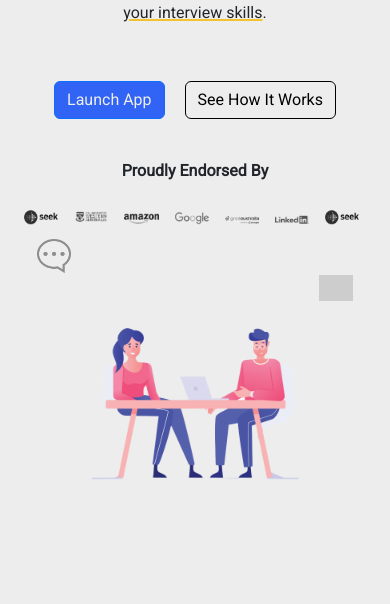
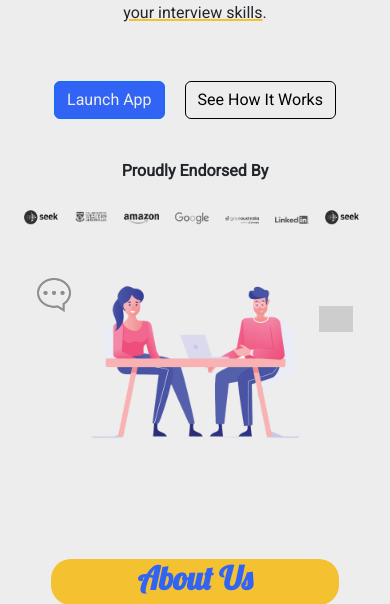
Before and after one commit to uwaysm/Job-Interview-Simulator, a Flask app: page / in a window 390 px wide. Shown: the part 600-1204 px from the top of the page. Run offline with Flask 3, Linux system fonts and the light colour scheme; grey boxes are pictures that could not be loaded.

Commit message:
cleaned up chat_logs.html, vertically centered video, chat bubbles are now correct size

```diff
--- a/static/css/landing.css
+++ b/static/css/landing.css
@@ -241,7 +241,7 @@
     text-align: center;
   }
 
-  .popup, #video-modal {
+  .popup, #video-modal, .video-container {
     width: 100%;
     height: 100%;
     border-radius: 0;
@@ -254,4 +254,13 @@
   .infinite-carousel-item > img {
     width: 100%;
   }
+
+  #chat-bubble-1 {
+    margin-bottom: 8em;
+  }
+
+  #chat-bubble-2{
+    margin-bottom: 5em;
+  }
+
 }
--- a/templates/landing.html
+++ b/templates/landing.html
@@ -2,18 +2,18 @@
 <html lang="en">
 
 <head>
-    <meta charset="UTF-8" >
-    <meta name="viewport" content="width=device-width, initial-scale=1.0" >
+    <meta charset="UTF-8">
+    <meta name="viewport" content="width=device-width, initial-scale=1.0">
     <title>GetHired.ai</title>
     <!-- Latest compiled and minified CSS -->
-    <link href="https://cdn.jsdelivr.net/npm/bootstrap@5.2.3/dist/css/bootstrap.min.css" rel="stylesheet" >
+    <link href="https://cdn.jsdelivr.net/npm/bootstrap@5.2.3/dist/css/bootstrap.min.css" rel="stylesheet">
     <!-- Latest compiled JavaScript -->
     <script src="https://cdn.jsdelivr.net/npm/bootstrap@5.2.3/dist/js/bootstrap.bundle.min.js"></script>
     <script src="https://ajax.googleapis.com/ajax/libs/jquery/3.6.3/jquery.min.js"></script>
     <script src="../static/js/landing.js"></script>
-    <link href="../static/css/login.css" rel="stylesheet" type="text/css" >
-    <link href="../static/css/landing.css" rel="stylesheet" type="text/css" >
-    <link rel="stylesheet" href="../static/css/style.css" >
+    <link href="../static/css/login.css" rel="stylesheet" type="text/css">
+    <link href="../static/css/landing.css" rel="stylesheet" type="text/css">
+    <link href="../static/css/style.css" rel="stylesheet" type="text/css">
 </head>
 
 <body>
@@ -105,7 +105,8 @@
                 </div>
                 <div class="form-element">
                     <label>Confirm your Password</label>
-              {{ register_form.confirm_password(class="form-element__input", id="re-password-signup", placeholder="Confirm your Password") }}
+                    {{ register_form.confirm_password(class="form-element__input", id="re-password-signup",
+                    placeholder="Confirm your Password") }}
                 </div>
                 <div class="form-element">
                     <button>{{ register_form.submit(id="btn", value="Sign Up") }}</button>
@@ -138,7 +139,8 @@
                 {% if current_user.is_authenticated %}
                 <form action="/logout" method="POST" id="logout-buttons">
                     <p id="current-username" style="display: inline;">Hello, <b>{{current_user.username}}!</b></p>
-                    <button id="logout-button" style="margin-left: 10px; height: 38px;" type="submit" class="btn btn-primary">Logout</button>
+                    <button id="logout-button" style="margin-left: 10px; height: 38px;" type="submit"
+                        class="btn btn-primary">Logout</button>
                 </form>
                 {% else %}
                 <div id="login-buttons" class="vertical-center">
@@ -165,7 +167,8 @@
                 <div id="intro-content" class="content p-content">
                     <p>
                         Navigating the job market can be challenging, but <b>GetHired.ai</b> is
-                        here to assist you in <span class="underline-orange">acing your interviews and landing your dream
+                        here to assist you in <span class="underline-orange">acing your interviews and landing your
+                            dream
                             job</span>. Our AI-powered job interview chatbot is designed to provide you
                         with personalized guidance, helping you <span class="underline-orange">boost your confidence and
                             enhance your interview skills</span>.
@@ -188,7 +191,8 @@
                         <img class="vertical-center" src="../static/images/logos/google.png" alt="Google Logo">
                     </div>
                     <div class="infinite-carousel-item">
-                        <img class="vertical-center" src="../static/images/logos/gradaustralia.png" alt="gradaustralia Logo">
+                        <img class="vertical-center" src="../static/images/logos/gradaustralia.png"
+                            alt="gradaustralia Logo">
                     </div>
                     <div class="infinite-carousel-item">
                         <img class="vertical-center" src="../static/images/logos/LinkedIn.png" alt="LinkedIn Logo">
@@ -205,11 +209,14 @@
 
             <div id="image-container" class="content">
                 <!-- source: https://www.clipartmax.com/middle/m2i8H7K9b1G6A0i8_speech-bubble-oval-symbol-with-three-dots-icon-speech-bubble-with-dots/ -->
-                <img id="chat-bubble-1" class="chat-bubble" src="../static/images/clipart418314_flipped.png" alt="Speech bubble with three dots">
+                <img id="chat-bubble-1" class="chat-bubble" src="../static/images/clipart418314_flipped.png"
+                    alt="Speech bubble with three dots">
                 <!-- source: https://pngtree.com/freepng/meeting-of-people-face-to-face-for-consultation-job-interview-concept-design_5442387.html?sce=sol_pin -->
-                <img id="interview-image" src="../static/images/InterviewIllustration.png" alt="Two people in an interview">
+                <img id="interview-image" src="../static/images/InterviewIllustration.png"
+                    alt="Two people in an interview">
                 <!-- source: https://www.clipartmax.com/middle/m2i8H7K9b1G6A0i8_speech-bubble-oval-symbol-with-three-dots-icon-speech-bubble-with-dots/ -->
-                <img id="chat-bubble-2" class="chat-bubble" src="../static/images/clipart418314.png" alt="Speech bubble with three dots">
+                <img id="chat-bubble-2" class="chat-bubble" src="../static/images/clipart418314.png"
+                    alt="Speech bubble with three dots">
             </div>
 
         </div>
@@ -223,11 +230,14 @@
                     <div id="about-us" class="content p-content">
                         <p>
                             GetHired.ai was founded by a group of students from the University of Western Australia,
-                            who recognized the <span class="underline-orange">necessity for an intuitive interview preparation tool</span>.
+                            who recognized the <span class="underline-orange">necessity for an intuitive interview
+                                preparation tool</span>.
                         </p>
                         <p>
-                            We are a team of <span class="underline-orange">aspiring developers</span> who strongly believe that everyone should have access
-                            to the <span class="underline-orange">resources needed to ace their next interview and achieve their career aspirations</span>.
+                            We are a team of <span class="underline-orange">aspiring developers</span> who strongly
+                            believe that everyone should have access
+                            to the <span class="underline-orange">resources needed to ace their next interview and
+                                achieve their career aspirations</span>.
                         </p>
                     </div>
                 </div>
@@ -238,10 +248,14 @@
                     </div>
                     <div id="our-purpose" class="content p-content">
                         <p>
-                            We understand that preparing for interviews are daunting. That is why we created GetHired.ai, now you can <span class="underline-orange">practice your interview skills with our AI-powered chatbot</span>.
+                            We understand that preparing for interviews are daunting. That is why we created
+                            GetHired.ai, now you can <span class="underline-orange">practice your interview skills with
+                                our AI-powered chatbot</span>.
                         </p>
                         <p>
-                            Our purpose is to provide fellow students struggling with job interviews with a platform to <span class="underline-orange">practice and hone their skills so they can land their dream job</span>.
+                            Our purpose is to provide fellow students struggling with job interviews with a platform to
+                            <span class="underline-orange">practice and hone their skills so they can land their dream
+                                job</span>.
                         </p>
                     </div>
                 </div>
@@ -251,7 +265,8 @@
         <div id="testimonial" class="container-fluid">
             <div id="testimonial-carousel" class="row">
                 <div id="testimonial-description" class="col-md-4 column-center">
-                    <h1 class="h1-content">Don't just take our word for it, check how GetHired.io helped <span class="cursive-blue">real students</span></h1>
+                    <h1 class="h1-content">Don't just take our word for it, check how GetHired.io helped <span
+                            class="cursive-blue">real students</span></h1>
                     <div id="testimonial-arrows">
                         <button id="prev">&#60;</button>
                         <button id="next">&#62;</button>
@@ -306,7 +321,8 @@
                 <a href="#testimonial" class="footer-content vertical-center">Testimonials</a>
             </div>
             <div class="col-sm-2">
-                <a href="https://teaching.csse.uwa.edu.au/units/CITS3403/" class="footer-content vertical-center">Unit Page</a>
+                <a href="https://teaching.csse.uwa.edu.au/units/CITS3403/" class="footer-content vertical-center">Unit
+                    Page</a>
             </div>
         </div>
     </div>
```
Also changed, not shown: templates/chat_logs.html (+5 -26 lines), instance/database.db. Lines whose indentation alone changed are shown as unchanged.
